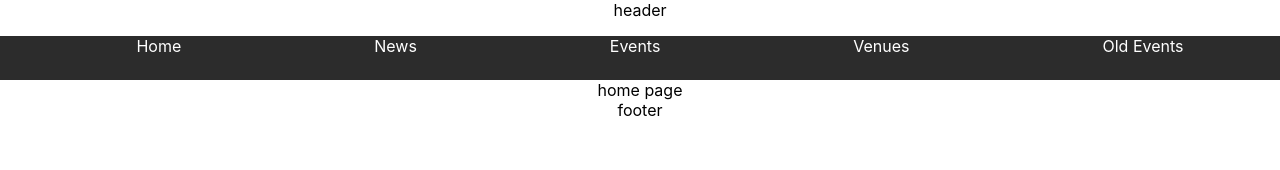
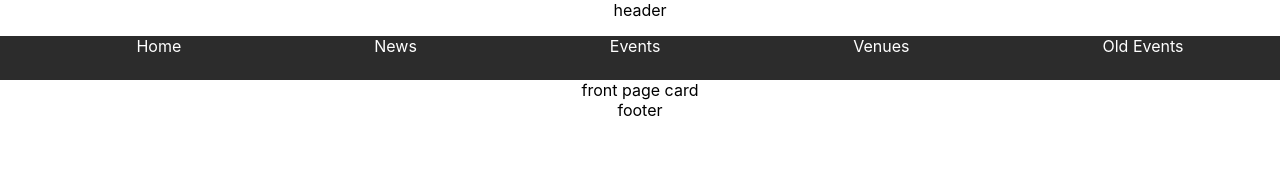
Before and after one commit to chriswright61dev/levfest, a React (Create React App) app: page / in a window 1280 px wide. Shown: the top 170 px of the page. Built offline with nearby package versions, Linux system fonts and the light colour scheme; no server answers.

Commit message:
start front page layout

```diff
--- /dev/null
+++ b/src/components/FrontPageCard/FrontPageCard.js
@@ -0,0 +1,7 @@
+import React from "react";
+
+function FrontPageCard(props) {
+  return <div>front page card</div>;
+}
+
+export default FrontPageCard;
--- /dev/null
+++ b/src/modules/FrontPage/FrontPage.js
@@ -0,0 +1,11 @@
+import React from "react";
+import FrontPageCard from "../../components/FrontPageCard/FrontPageCard";
+function FrontPage() {
+  return (
+    <div>
+      <FrontPageCard />
+    </div>
+  );
+}
+
+export default FrontPage;
--- a/src/pages/Home.js
+++ b/src/pages/Home.js
@@ -1,7 +1,7 @@
 import React from "react";
-
+import FrontPage from "../modules/FrontPage/FrontPage";
 function Home() {
-  return <div>home page</div>;
+  return <FrontPage />;
 }
 
 export default Home;
```
